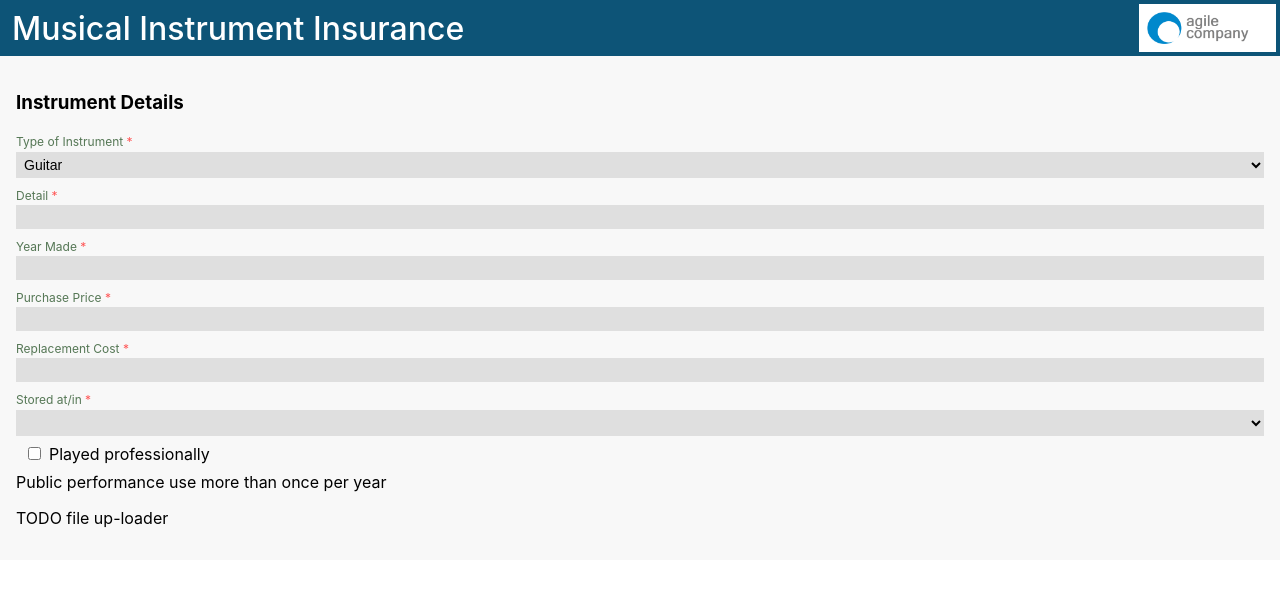
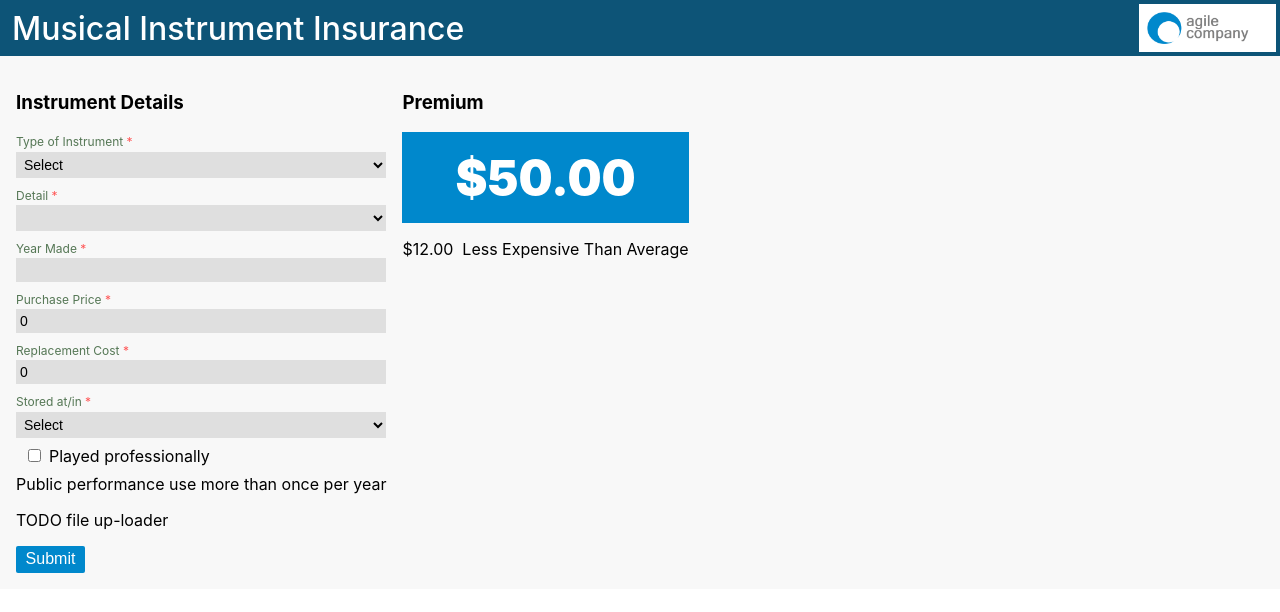
Before and after one commit to decisions-com/react-instrument-insurance, a React (Create React App) app: page / in a window 1280 px wide. Shown: the top 612 px of the page. Built offline with nearby package versions, Linux system fonts and the light colour scheme.

Commit message:
instrument form progress

```diff
--- a/src/api/ApiHelpers.ts
+++ b/src/api/ApiHelpers.ts
@@ -39,7 +39,7 @@ export function getUrlWithSessionId(
   const sessionId = AuthApi.getSessionId(); // TODO escape?
   return `${
     ApiConfig.restRoot
-  }?${type}=${id}&Action=api&outputtype=JSON&sessionId=${sessionId}`;
+  }?${type}=${id}&Action=api&outputtype=RawJson&sessionId=${sessionId}`;
 }
 
 type ResolvingCallback<T> = (json: T) => void;
--- /dev/null
+++ b/src/api/InstrumentApi.ts
@@ -0,0 +1,40 @@
+import {
+  getFlowIdUrl,
+  getServiceEndPointUrl,
+  getResponseJson
+} from "./ApiHelpers";
+import { ApiConfig } from "./ApiConfig";
+
+interface InstrumentSubTypesResult {
+  "Instrument Sub Types": string[];
+}
+
+export function getInstrumentSubTypes(type: string) {
+  return (
+    getFlowIdUrl("ed453b1e-ccad-11e4-8284-bc305be74ca") +
+    `&InstrumentType=${type}`
+  );
+}
+
+export const getSubTypes = (type: string): Promise<string[]> =>
+  getWrappedFetch(getInstrumentSubTypes(type));
+
+function getWrappedFetch<T>(url: string) {
+  return new Promise<T>((resolve, reject) => {
+    return fetch(url, {
+      mode: ApiConfig.getFetchMode()
+    })
+      .then(response =>
+        getResponseJson(
+          response,
+          (json: T) => {
+            return resolve(json);
+          },
+          reject
+        )
+      )
+      .catch(reason => {
+        reject(reason);
+      });
+  });
+}
--- /dev/null
+++ b/src/components/InstrumentDetails.css
@@ -0,0 +1 @@
+/* .instrument-details {} */
--- a/src/components/InstrumentDetails.tsx
+++ b/src/components/InstrumentDetails.tsx
@@ -6,13 +6,19 @@ import SelectOptions from "./common/SelectOptions";
 const defaultProps = {};
 
 export interface InstrumentDetailsInfo {
+  instrumentType: string;
   instrumentTypes: string[];
+  instrumentDetail: string;
   instrumentDetails: string[];
   showOtherDetail?: boolean;
   canBeInCase?: boolean;
   wasStoredInCase?: boolean;
   wasPlayedPro?: boolean;
-  storageType: string[];
+  price: number;
+  year: number;
+  replacementCost: number;
+  storageType: string;
+  storageTypes: string[];
 }
 
 export interface InstrumentDetailsProps extends InstrumentDetailsInfo {
@@ -22,6 +28,8 @@ export interface InstrumentDetailsProps extends InstrumentDetailsInfo {
   onPriceChange: React.ChangeEventHandler;
   onReplacementCostChange: React.ChangeEventHandler;
   onStorageChange: React.ChangeEventHandler;
+  onHardShellChange: (label: string, selected: boolean) => void;
+  onProChange: (label: string, selected: boolean) => void;
 }
 
 export default class InstrumentDetails extends React.Component<
@@ -31,7 +39,6 @@ export default class InstrumentDetails extends React.Component<
     return (
       <React.Fragment>
         <h3 className="form__title">Instrument Details</h3>
-        <form>
         <WrapInput
           htmlFor="instrument-type"
           label="Type of Instrument"
@@ -41,6 +48,7 @@ export default class InstrumentDetails extends React.Component<
             id="instrument-type"
             placeholder="Select"
             onChange={this.props.onTypeChange}
+            value={this.props.instrumentType}
           >
             <SelectOptions optionNames={this.props.instrumentTypes}>
               {this.props.instrumentTypes}
@@ -49,34 +57,59 @@ export default class InstrumentDetails extends React.Component<
         </WrapInput>
         {this.props.showOtherDetail ? (
           <WrapInput htmlFor="detail" label="Detail" required>
-              <select id="detail" onChange={this.props.onDetailChange} />
+            <input
+              type="text"
+              id="detail"
+              onChange={this.props.onDetailChange}
+            />
           </WrapInput>
         ) : (
           <WrapInput htmlFor="detail" label="Detail" required>
-              <input type="text" id="detail" />
+            <select
+              id="detail"
+              value={this.props.instrumentDetail}
+              onChange={this.props.onDetailChange}
+            />
           </WrapInput>
         )}
         <WrapInput htmlFor="year" label="Year Made" required>
-            <input id="year" />
+          <input id="year" type="number" onChange={this.props.onYearChange} />
         </WrapInput>
         <WrapInput htmlFor="price" label="Purchase Price" required>
-            <input id="price" />
+          <input
+            id="price"
+            type="number"
+            value={this.props.price}
+            onChange={this.props.onPriceChange}
+          />
         </WrapInput>
-          <WrapInput
-            htmlFor="replacement-cost"
-            label="Replacement Cost"
-            required
-          >
-            <input id="replacement-cost" />
+        <WrapInput htmlFor="replacement-cost" label="Replacement Cost" required>
+          <input
+            id="replacement-cost"
+            type="number"
+            value={this.props.replacementCost}
+            onChange={this.props.onReplacementCostChange}
+          />
         </WrapInput>
         <WrapInput htmlFor="storage" label="Stored at/in" required>
-            <select id="storage" />
+          <select
+            id="storage"
+            value={this.props.storageType}
+            onChange={this.props.onStorageChange}
+          >
+            <SelectOptions
+              optionNames={this.props.instrumentTypes}
+              value={this.props.storageType}
+            >
+              {this.props.storageTypes}
+            </SelectOptions>
+          </select>
         </WrapInput>
         {this.props.canBeInCase && (
           <Checkbox
             label="Kept in hard shell case"
             checked={this.props.wasStoredInCase as boolean}
-              onChange={() => {}}
+            onChange={this.props.onHardShellChange}
           />
         )}
         <div>
@@ -88,7 +121,6 @@ export default class InstrumentDetails extends React.Component<
           <aside>Public performance use more than once per year</aside>
         </div>
         <p>TODO file up-loader</p>
-        </form>
       </React.Fragment>
     );
   }
--- /dev/null
+++ b/src/components/InstrumentForm.css
@@ -0,0 +1,10 @@
+.instrument-form {
+  display: flex;
+  flex-direction: column;
+}
+
+.instrument-form__fields,
+.instrument-form__buttons {
+  display: flex;
+  flex-direction: row;
+}
--- a/src/components/InstrumentForm.tsx
+++ b/src/components/InstrumentForm.tsx
@@ -1,14 +1,42 @@
 import React from "react";
 import InstrumentDetails, { InstrumentDetailsInfo } from "./InstrumentDetails";
+import InstrumentPremium from "./InstrumentPremium";
+import "./InstrumentForm.css";
+import { getSubTypes } from "../api/InstrumentApi";
 
 interface InstrumentFormProps {}
 
-interface InstrumentFormState extends InstrumentDetailsInfo {}
+interface InstrumentFormState extends InstrumentDetailsInfo {
+  amountLess: number;
+  premium: number;
+}
 
 let defaultState: InstrumentFormState = {
-  instrumentTypes: ["Guitar", "Piano", "Strings", "Drums", "Horns"],
-  instrumentDetails: [],
-  storageType: ["Garage", "House", "Shed"]
+  instrumentType: "",
+  instrumentTypes: [
+    "Guitar",
+    "Piano",
+    "Drums / Percussion",
+    "String",
+    "Brass",
+    "Other"
+  ],
+  instrumentDetail: "",
+  instrumentDetails: ["Acoustic", "Electric"],
+  storageType: "",
+  storageTypes: [
+    "Home",
+    "Studio",
+    "School / Educational Center",
+    "Standard Storage",
+    "Climate Controlled Storage",
+    "Mobile Storage"
+  ],
+  premium: 50,
+  amountLess: 12.0,
+  price: 0,
+  year: 0,
+  replacementCost: 0
 };
 
 export default class InstrumentForm extends React.Component<
@@ -18,42 +46,68 @@ export default class InstrumentForm extends React.Component<
   state = { ...defaultState };
 
   onTypeChange = (e: React.ChangeEvent<HTMLSelectElement>) => {
-    // TODO rest call to run rule to get details,
+    console.log(e.target.value);
+    this.setState({ instrumentType: e.target.value });
+    getSubTypes(e.target.value).then(instrumentDetails =>
+      this.setState({ instrumentDetails })
+    );
     // TODO rest call to run rule to get can be in case
     // TODO rest call about "other?"
-    console.log(e.target.value);
   };
 
   onDetailChange = (
     e: React.ChangeEvent<HTMLSelectElement | HTMLInputElement>
   ) => {
+    this.setState({ instrumentDetail: e.target.value });
+    console.log(e.target.value);
     // TODO detail value changed
-    console.log(e.target.value);
   };
 
   onYearChange = (e: React.ChangeEvent<HTMLInputElement>) => {
     // TODO rest call for updating updating premium
+    this.setState({ year: Number.parseInt(e.target.value, 10) });
     console.log(e.target.value);
   };
 
   onPriceChange = (e: React.ChangeEvent<HTMLInputElement>) => {
+    this.setState({ price: Number.parseInt(e.target.value, 10) });
     // TODO rest call for updating updating premium
     console.log(e.target.value);
   };
 
   onReplacementCostChange = (e: React.ChangeEvent<HTMLInputElement>) => {
+    this.setState({ replacementCost: Number.parseInt(e.target.value, 10) });
     // TODO rest call for updating updating premium
     console.log(e.target.value);
   };
 
   onStorageChange = (e: React.ChangeEvent<HTMLSelectElement>) => {
+    this.setState({ storageType: e.target.value });
     // TODO rest call for updating updating premium
     console.log(e.target.value);
   };
 
+  onHardShellChange = (label: string, wasStoredInCase: boolean) => {
+    this.setState({ wasStoredInCase });
+    // TODO rest call for updating updating premium
+    console.log(label, wasStoredInCase);
+  };
+
+  onProChange = (label: string, wasPlayedPro: boolean) => {
+    this.setState({ wasPlayedPro });
+    // TODO rest call for updating updating premium
+    console.log(label, wasPlayedPro);
+  };
+
+  onSubmit = (e: React.FormEvent) => {
+    e.preventDefault();
+    // TODO submit
+  };
+
   render() {
     return (
-      <React.Fragment>
+      <form className="instrument-form" onSubmit={this.onSubmit}>
+        <div className="instrument-form__fields">
           <section>
             <InstrumentDetails
               {...this.state}
@@ -63,10 +117,18 @@ export default class InstrumentForm extends React.Component<
               onPriceChange={this.onPriceChange}
               onReplacementCostChange={this.onReplacementCostChange}
               onStorageChange={this.onStorageChange}
+              onHardShellChange={this.onHardShellChange}
+              onProChange={this.onProChange}
             />
           </section>
-        <section />
-      </React.Fragment>
+          <section>
+            <InstrumentPremium {...this.state} />
+          </section>
+        </div>
+        <div className="instrument-form__buttons">
+          <button type="submit">Submit</button>
+        </div>
+      </form>
     );
   }
 }
--- /dev/null
+++ b/src/components/InstrumentPremium.css
@@ -0,0 +1,13 @@
+.instrument-premium {
+  margin-left: 1rem;
+}
+
+.instrument-premium__value {
+  padding: 1rem 0;
+  background: #0088cc;
+  color: white;
+  text-align: center;
+  /* vertical-align: middle; */
+  font-weight: 900;
+  font-size: 3rem;
+}
--- /dev/null
+++ b/src/components/InstrumentPremium.tsx
@@ -0,0 +1,32 @@
+import * as React from "react";
+import "./InstrumentPremium.css";
+export interface InstrumentPremiumProps {
+  premium: number;
+  amountLess: number;
+}
+
+let toDollars = (num: Number) =>
+  Number(num).toLocaleString("en-US", {
+    style: "currency",
+    currency: "USD"
+  });
+
+export default class InstrumentPremium extends React.Component<
+  InstrumentPremiumProps,
+  any
+> {
+  public render() {
+    return (
+      <div className="instrument-premium">
+        <h3 className="form__title">Premium</h3>
+        <div className="instrument-premium__value">
+          {toDollars(this.props.premium)}
+        </div>
+        <p>
+          {toDollars(this.props.amountLess)}
+          &nbsp; Less Expensive Than Average
+        </p>
+      </div>
+    );
+  }
+}
```
Lines whose indentation alone changed are shown as unchanged.
